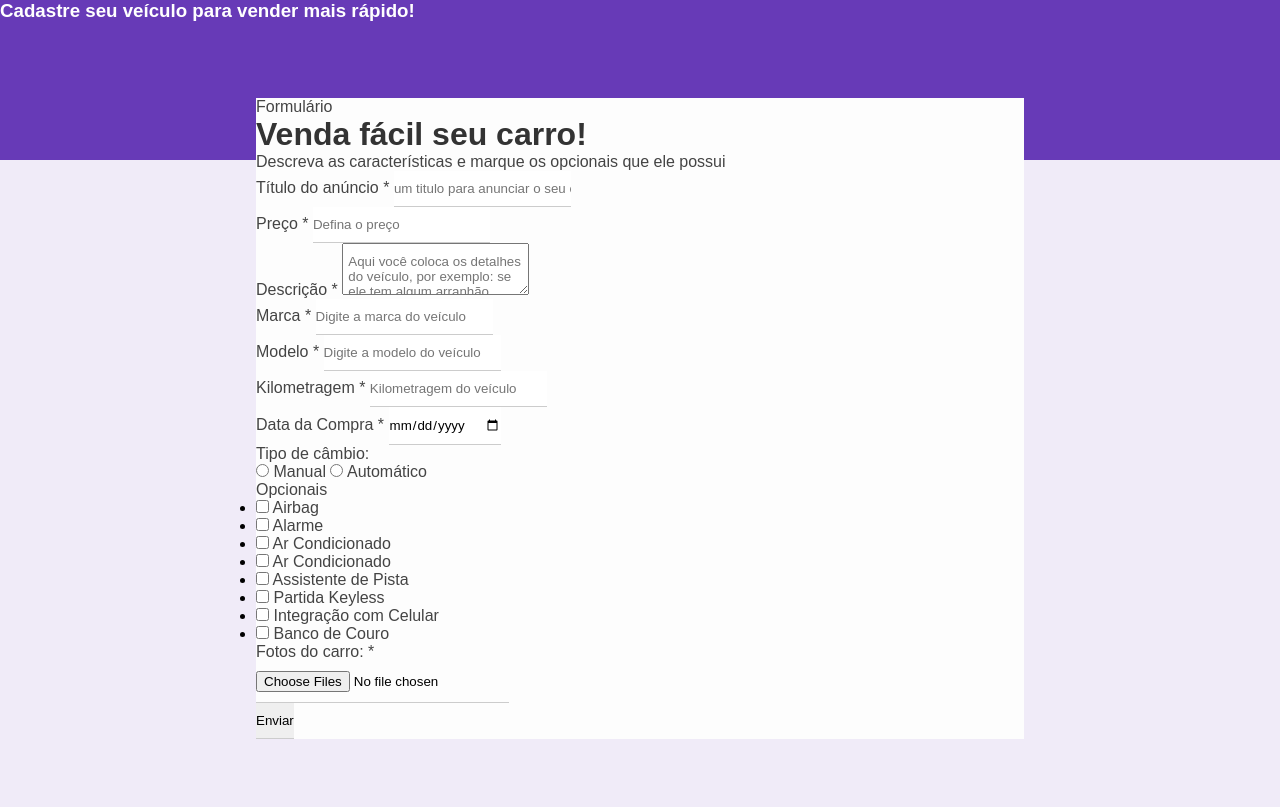
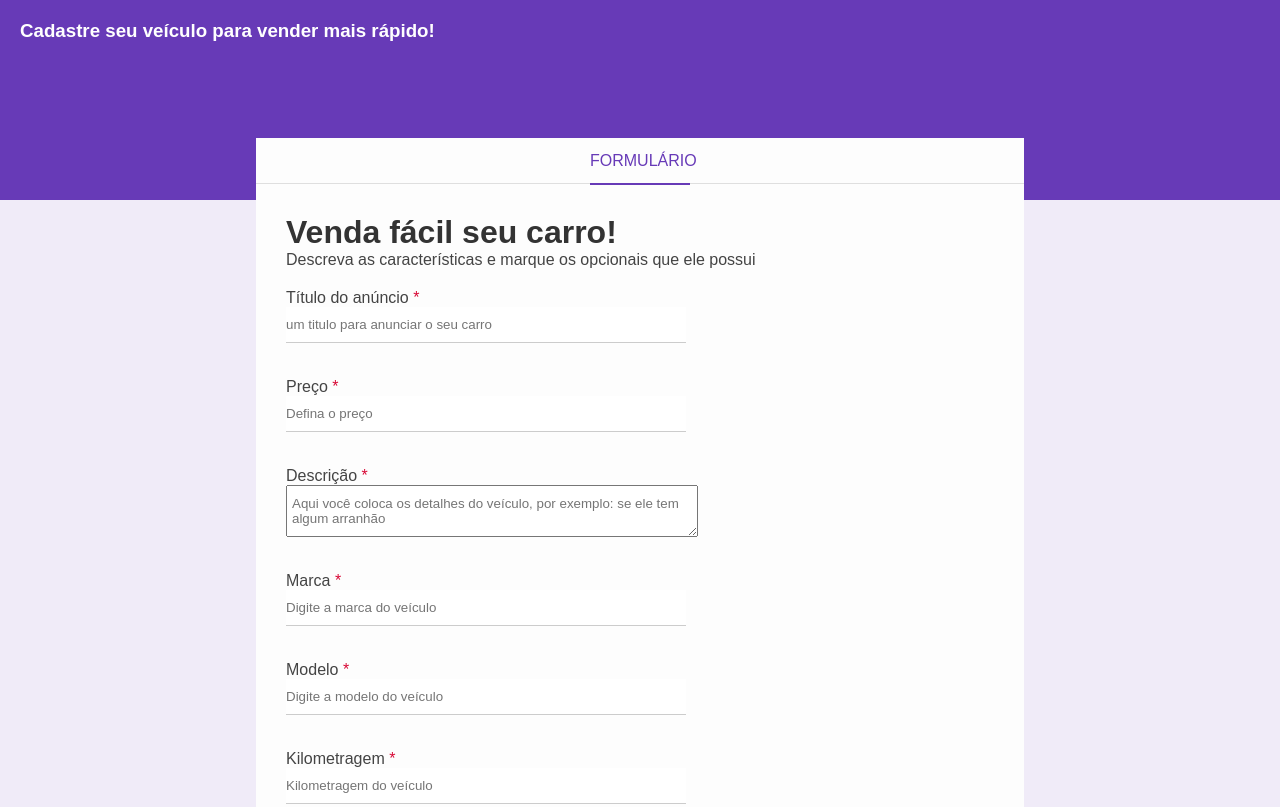
Before and after one commit to cassmach/formacao-front-end, a plain HTML site: page HTML-CSS/Projeto Formulário/index.html in a window 1280 px wide. Shown: the top 807 px of the page. Drawn offline with Linux system fonts and the light colour scheme.

Commit message:
ajuste nos styles

```diff
--- a/HTML-CSS/Projeto Formulário/assets/styles/style.css
+++ b/HTML-CSS/Projeto Formulário/assets/styles/style.css
@@ -1,3 +1,4 @@
+/* reset */
 * {
   margin: 0;
   padding: 0;
@@ -7,6 +8,7 @@
 body {
   background-color: #f0ebf8;
 }
+
 h1,
 h2,
 h3,
@@ -17,42 +19,40 @@
 
 p,
 label {
-    color: #444
+  color: #444;
 }
+
 input {
   border: none;
   border-bottom: 1px solid #ccc;
   padding: 10px 0;
+}
 
-}
 input[type="text"],
 input[type="number"],
 input[type="date"],
 input[type="file"],
 textarea {
-    width: 400;
+  width: 400px;
 }
 
 textarea {
   padding: 10px 5px;
+}
 
-}
-/*page header*/
-
+/* page header */
 .header {
   height: 160px;
-    pad: 20px;
-    background-color: #673ab7 ;
+  padding: 20px;
+  background-color: #673ab7;
 }
 
 .header h3 {
-    color: white;
+  color: #fff;
   margin-top: 0;
 }
 
-
-/*From container*/
-
+/* form container */
 .form-container {
   background-color: #fdfdfd;
   width: 60%;
@@ -60,3 +60,76 @@
   position: relative;
   top: -62px;
 }
+
+/* form header */
+.form-header {
+  border-bottom: 1px solid #dfdfdf;
+  height: 45px;
+}
+
+.form-header p {
+  color: #673ab7;
+  border-bottom: 2px solid #673ab7;
+  width: 100px;
+  text-align: center;
+  margin: 0 auto;
+  text-transform: uppercase;
+  height: 45px;
+  line-height: 45px;
+}
+
+/* form body */
+.form-body {
+  padding: 30px;
+}
+
+.form-title {
+  margin-bottom: 15px;
+}
+
+.form-body p {
+  margin-bottom: 20px;
+}
+
+.required-field {
+  color: #d80835;
+}
+
+.box-input {
+  margin-bottom: 35px;
+}
+
+.block {
+  display: block;
+}
+
+.optional-box {
+  display: inline-block;
+  margin: 0 30px 30px 0;
+}
+
+.optional-list li {
+  list-style: none;
+  margin-bottom: 5px;
+}
+
+.box-input p {
+  margin-bottom: 15px;
+}
+
+.btn-submit {
+  background-color: #673ab7;
+  color: #fff;
+  border: 2px solid transparent;
+  width: 150px;
+  height: 50px;
+  cursor: pointer;
+  text-transform: uppercase;
+  transition: 0.5s;
+}
+
+.btn-submit:hover {
+  background-color: #fff;
+  border-color: #673ab7;
+  color: #673ab7;
+}
```
Lines whose indentation alone changed are shown as unchanged.
